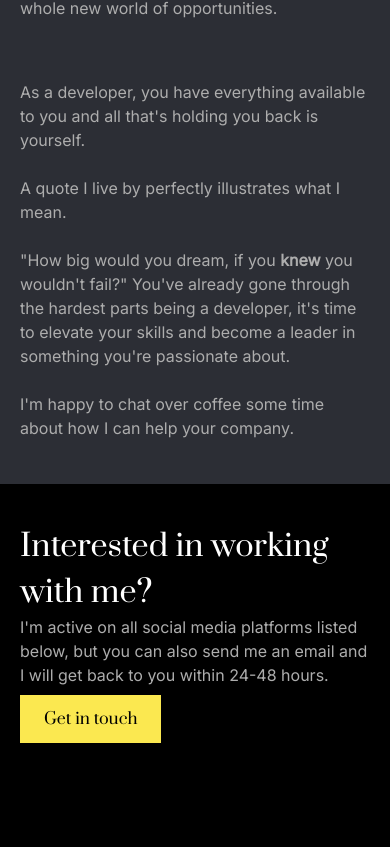
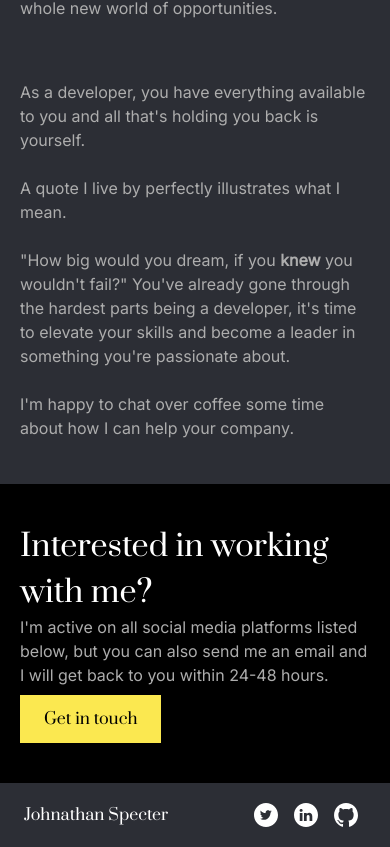
Before and after one commit to DaniellePashayan/Developer-Portfolio, a React (Vite) app: page / in a window 390 px wide. Shown: the part 1807-2654 px from the top of the page. Before the commit the page ends 2590 px from the top, so only its background shows below. Built offline with nearby package versions, Linux system fonts and the light colour scheme.

Commit message:
mobile done, but no hamburger functionality

```diff
--- a/src/App.tsx
+++ b/src/App.tsx
@@ -1,4 +1,5 @@
 import "./App.css";
+import Footer from "./components/Footer";
 import MainBody from "./components/MainBody";
 import NavBar from "./components/NavBar";
 
@@ -7,6 +8,7 @@ function App() {
     <>
       <NavBar />
       <MainBody />
+      <Footer/>
     </>
   );
 }
--- /dev/null
+++ b/src/components/Footer.tsx
@@ -0,0 +1,21 @@
+// import social media images
+import Github from '../assets/Social Icons/Github.svg'
+import LinkedIn from '../assets/Social Icons/LinkedIn.svg'
+import Twitter from '../assets/Social Icons/Twitter.svg'
+
+const Footer = () => {
+  return (
+    <footer className="bg-dark-gray flex mx-auto px-6 py-5 justify-between">
+        <div>
+            <h1 className="font-serif text-white">Johnathan Specter</h1>
+        </div>
+        <div className="flex justify-between">
+            <img src={Twitter} alt="Twitter" className="h-6 mx-2" />
+            <img src={LinkedIn} alt="LinkedIn" className="h-6 mx-2" />
+            <img src={Github} alt="Github" className="h-6 mx-2" />
+        </div>
+    </footer>
+  )
+}
+
+export default Footer
```
